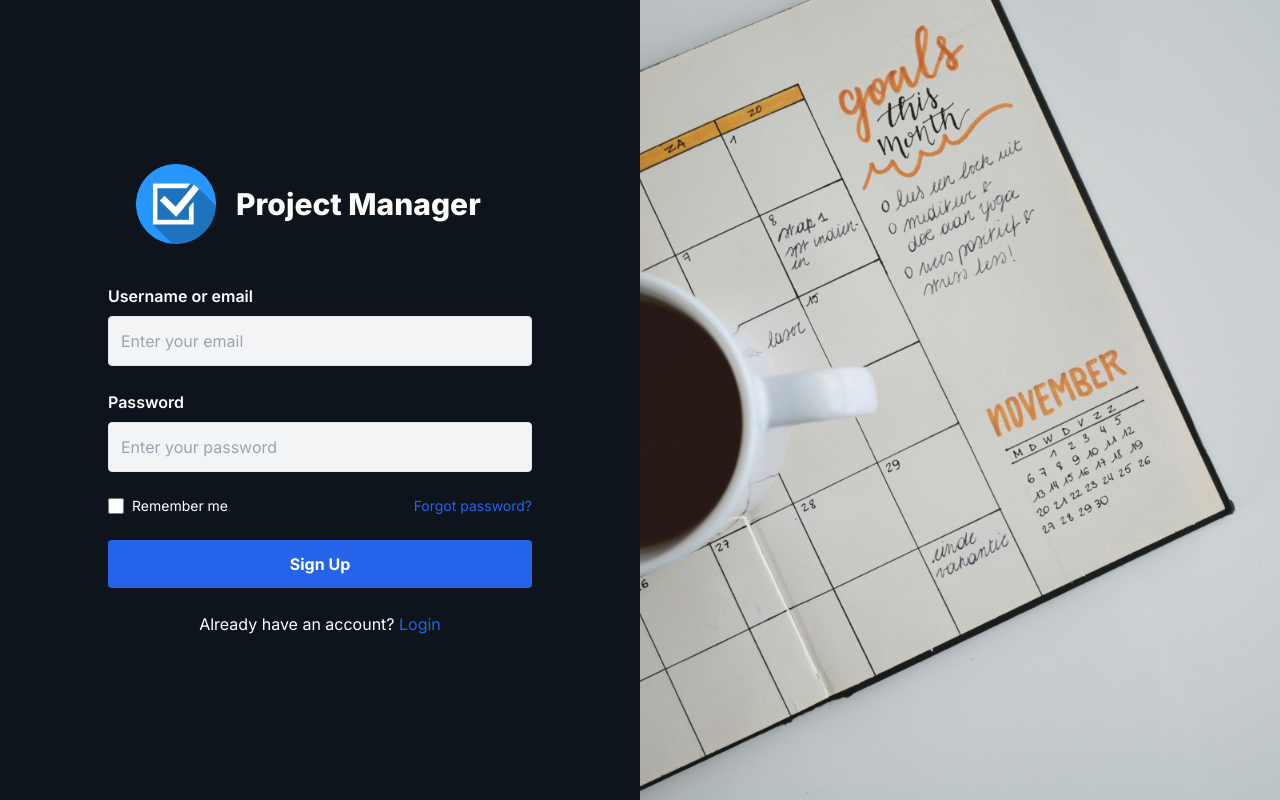
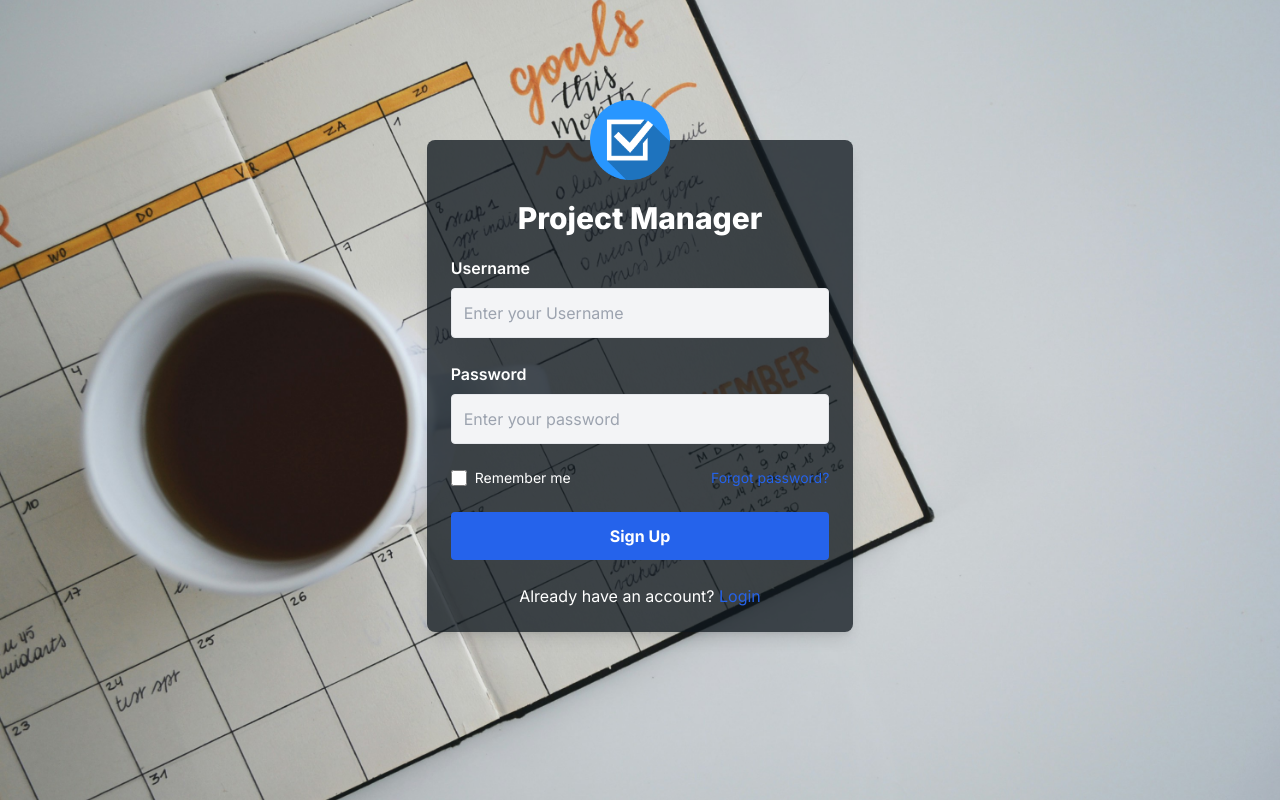
Before and after one commit to MuhammadHuzaifak2025/TodoApp, a Next.js app in the folder Frontend/ProjManager/projectmanager/: page /login in a window 1280 px wide. Built offline with nearby package versions, Linux system fonts and the light colour scheme.

Commit message:
chore: Refactor login page layout and styles

```diff
--- a/Frontend/ProjManager/projectmanager/app/(login)/login/page.js
+++ b/Frontend/ProjManager/projectmanager/app/(login)/login/page.js
@@ -3,40 +3,54 @@ import Image from "next/image";
 
 const AuthPage = ({ isLogin }) => {
   return (
-    <div className="flex h-screen">
-      <div className="w-1/2 flex flex-col justify-center items-center text-white bg-[#0d141b]">
-        <div className="w-3/4 max-w-md ">
-          <div className="p-3">
-            <div className="ml-7 flex items-center mb-10">
+    <div className="relative h-screen w-screen">
+      <Image
+        src="/signup.jpg"
+        alt="Background"
+        layout="fill"
+        objectFit="cover"
+        quality={100}
+        className="z-0"
+      />
+      <div className="absolute inset-0 flex items-center justify-center">
+        <div className="w-full md:w-1/2 lg:w-1/3 bg-[#0d141b] bg-opacity-75 p-6 mb-7 rounded-lg shadow-lg z-10 text-white">
+          <div className="flex items-center justify-center">
             <Image
               src="/tasks.png"
               width={100}
               height={100}
               alt="Project Manager Logo"
-                className="pr-5"
+              className="pr-5 -mt-16"
             />
-              <h1 className="font-extrabold text-3xl">Project Manager</h1>
           </div>
+          <h1 className="font-extrabold text-3xl flex items-center justify-center mb-5 mt-5">
+            Project Manager
+          </h1>
           <form className="space-y-6">
             <div className="flex flex-col">
               <label htmlFor="email" className="mb-2 font-semibold text-white">
-                  Username or email
+                Username
               </label>
               <input
                 id="email"
                 type="text"
-                  className="bg-gray-100 p-3 rounded border focus:outline-none focus:border-blue-500"
-                  placeholder="Enter your email"
+                required={true}
+                className="bg-gray-100 p-3 rounded border focus:outline-none focus:border-blue-500 text-black"
+                placeholder="Enter your Username"
               />
             </div>
             <div className="flex flex-col">
-                <label htmlFor="password" className="mb-2 font-semibold text-white">
+              <label
+                htmlFor="password"
+                className="mb-2 font-semibold text-white"
+              >
                 Password
               </label>
               <input
                 id="password"
                 type="password"
-                  className="bg-gray-100 p-3 rounded border focus:outline-none focus:border-blue-500"
+                required={true}
+                className="bg-gray-100 p-3 rounded border focus:outline-none focus:border-blue-500 text-black"
                 placeholder="Enter your password"
               />
             </div>
@@ -47,7 +61,10 @@ const AuthPage = ({ isLogin }) => {
                   type="checkbox"
                   className="h-4 w-4 focus:ring-blue-500 border-gray-300 rounded"
                 />
-                  <label htmlFor="remember_me" className="ml-2 text-sm text-white">
+                <label
+                  htmlFor="remember_me"
+                  className="ml-2 text-sm text-white"
+                >
                   Remember me
                 </label>
               </div>
@@ -63,7 +80,10 @@ const AuthPage = ({ isLogin }) => {
             </button>
             <p className="text-center mt-4">
               {isLogin ? "Don't have an account?" : "Already have an account?"}{" "}
-                <a href={isLogin ? "/signup" : "/login"} className="text-blue-600 hover:underline">
+              <a
+                href={isLogin ? "/login" : "/signup"}
+                className="text-blue-600 hover:underline"
+              >
                 {isLogin ? "Sign Up" : "Login"}
               </a>
             </p>
@@ -71,10 +91,6 @@ const AuthPage = ({ isLogin }) => {
         </div>
       </div>
     </div>
-      <div className="w-1/2 h-screen">
-        <Image src={"/signup.jpg"} height={800} width={800} className="h-full object-cover" />
-      </div>
-    </div>
   );
 };
 
```
Lines whose indentation alone changed are shown as unchanged.
